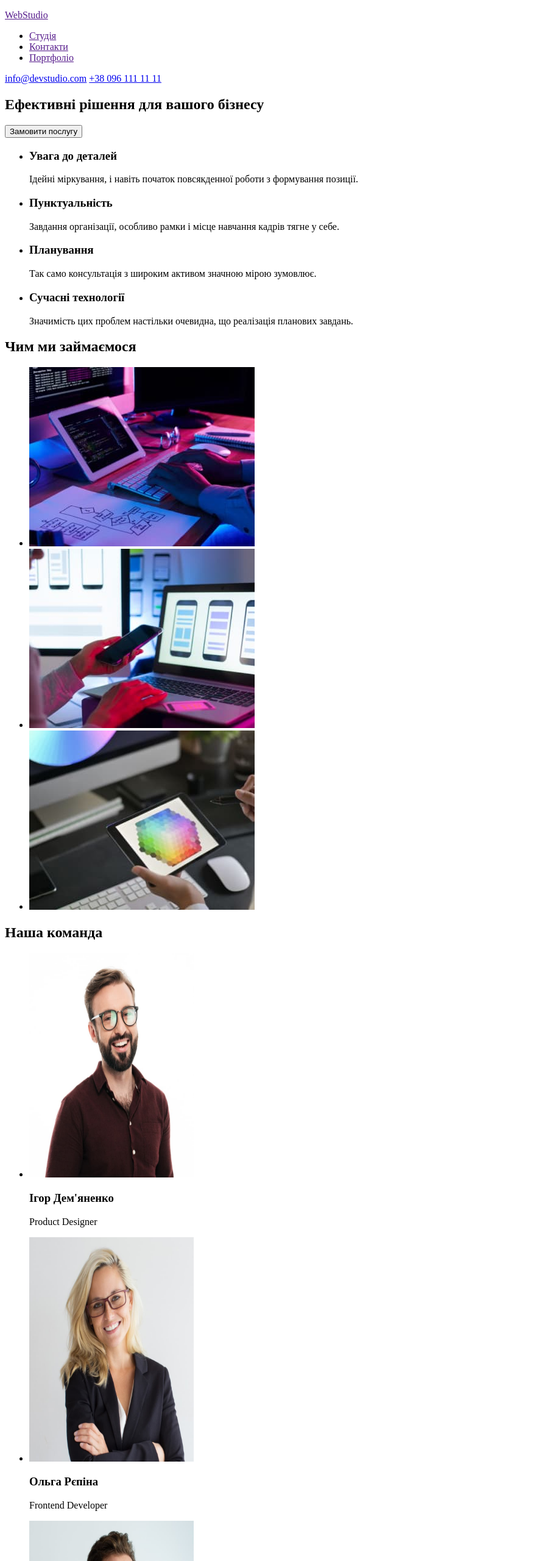
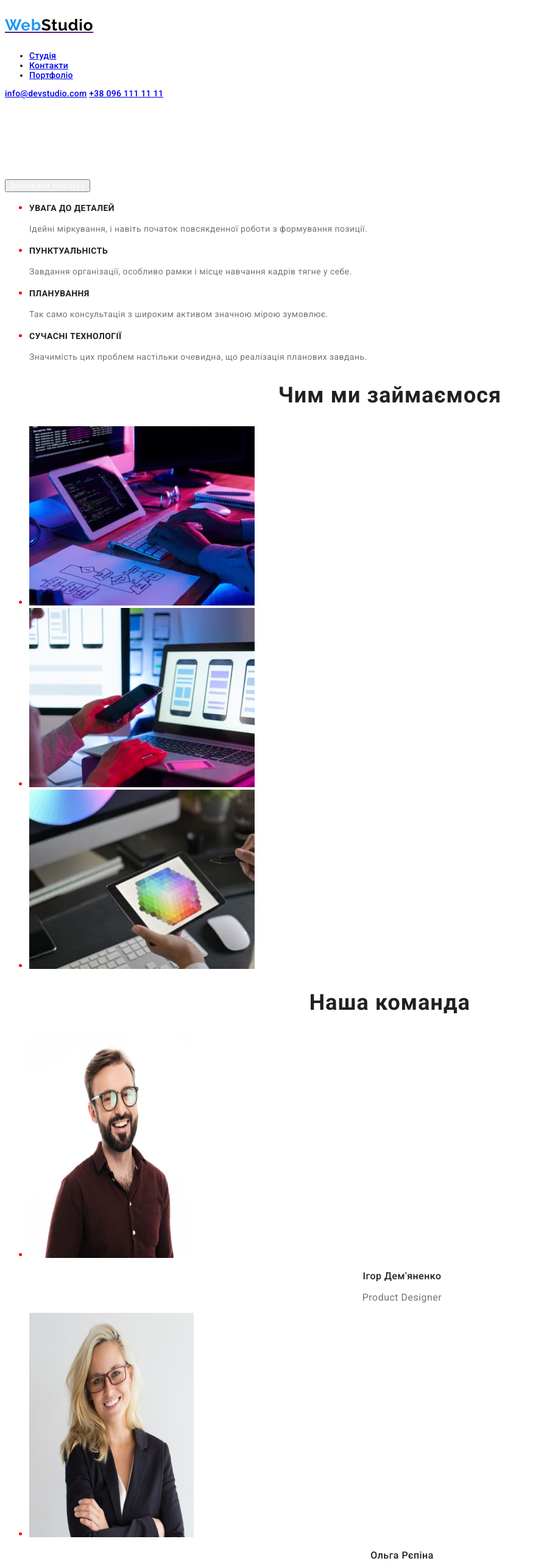
Before and after one commit to Gorodeckii912/goit-markup-hw-02, a plain HTML site: page index.html in a window 1280 px wide. Shown: the top 2560 px of the page at 61% size, without its empty margins (0-875 px from the left). Drawn offline with Linux system fonts and the light colour scheme.

Commit message:
final
html - ok

```diff
--- a/css/styles.css
+++ b/css/styles.css
@@ -1,3 +1,192 @@
-body { font-family: 'roboto';
+body {
+  font-family: "roboto", "raleway", "sans-serif";
+  color: red;
+}
+
+/* Голова */
+.logo {
+  font-family: "Raleway";
+  font-style: normal;
+  font-weight: 700;
+  font-size: 26px;
+  line-height: 31px;
+  letter-spacing: 0.03em;
+  color: #2196f3;
+}
+
+.logo2 {
+  font-family: "Raleway";
+  font-style: normal;
+  font-weight: 700;
+  font-size: 26px;
+  line-height: 31px;
+  letter-spacing: 0.03em;
+  color: #000000;
+}
+
+.TextNAV {
+  font-family: "Roboto";
+  font-style: normal;
+  font-weight: 500;
+  font-size: 14px;
+  line-height: 16px;
+  letter-spacing: 0.02em;
+  color: #212121;
+}
+
+/* Ноги */
+/* логотип скопирован из головы */
+
+
+.Adress {
+  font-family: "Roboto";
+  font-style: normal;
+  font-weight: 400;
+  font-size: 14px;
+  line-height: 24px;
+  letter-spacing: 0.03em;
+  color: #ffffff;
+}
+
+.MiT {
+  font-family: "Roboto";
+  font-style: normal;
+  font-weight: 400;
+  font-size: 14px;
+  line-height: 24px;
+  letter-spacing: 0.03em;
+  color: rgba(255, 255, 255, 0.6);
+}
+
+/* Майн веб */
+
+
+.HERO {
+  font-family: "Roboto";
+  font-style: normal;
+  font-weight: 900;
+  font-size: 44px;
+  line-height: 60px;
+  text-align: center;
+  letter-spacing: 0.06em;
+  text-transform: uppercase;
+  color: #ffffff;
+}
+.Hbutton {
+    display: flex;
+align-items: center;
+text-align: center;
+letter-spacing: 0.06em;
+color: #FFFFFF;
+cursor: pointer;
+}
+
+/* section1 */
+/* WS1h3 - Webstudio Section 1 H3 */
+/* WS1P -wEBSTUDIO Section 1 P */
+.WS1h3 {
+  font-family: "Roboto";
+  font-style: normal;
+  font-weight: 700;
+  font-size: 14px;
+  line-height: 16px;
+  letter-spacing: 0.03em;
+  text-transform: uppercase;
+  color: #212121;
+}
+.WS1P {
+  font-family: "Roboto";
+  font-style: normal;
+  font-weight: 400;
+  font-size: 14px;
+  line-height: 24px;
+  letter-spacing: 0.03em;
+  color: #757575;
+}
+
+
+/* section 2 */
+.WS2h2 {
+    font-family: 'Roboto';
+font-style: normal;
+font-weight: 700;
+font-size: 36px;
+line-height: 42px;
+text-align: center;
+letter-spacing: 0.03em;
+color: #212121;
+}
+
+/* section 3 */
+/* WS3h2 - Webstudio section 3 h3 */
+/* WS3h3 - Webstudio section 3 h3 */
+/* WS3p Webstudio section 3 p*/
+
+.WS3h2 {
+    font-family: 'Roboto';
+font-style: normal;
+font-weight: 700;
+font-size: 36px;
+line-height: 42px;
+text-align: center;
+letter-spacing: 0.03em;
+color: #212121;
+}
+
+.WS3h3 {
+    font-family: 'Roboto';
+font-style: normal;
+font-weight: 500;
+font-size: 16px;
+line-height: 19px;
+text-align: center;
+letter-spacing: 0.03em;
+color: #212121;
+}
+
+.WS3p {
+    font-family: 'Roboto';
+font-style: normal;
+font-weight: 400;
+font-size: 16px;
+line-height: 19px;
+text-align: center;
+letter-spacing: 0.03em;
+color: #757575;
 
 }
+        /*Portfolio  */
+
+.btnP {
+    font-family: 'Roboto';
+font-style: normal;
+font-weight: 500;
+font-size: 16px;
+line-height: 26px;
+text-align: center;
+letter-spacing: 0.03em;
+color: #212121;
+cursor: pointer;
+}
+
+/* section 2*/
+
+.PS2h3 {
+    font-family: 'Roboto';
+font-style: normal;
+font-weight: 700;
+font-size: 18px;
+line-height: 36px;
+letter-spacing: 0.06em;
+color: #212121;
+}
+
+.PS2p {
+    font-family: 'Roboto';
+font-style: normal;
+font-weight: 400;
+font-size: 16px;
+line-height: 30px;
+letter-spacing: 0.03em;
+color: #757575;
+}
--- a/index.html
+++ b/index.html
@@ -1,31 +1,31 @@
 <!DOCTYPE html>
 <html lang="en">
   <head>
-    <meta charset="UTF-8" />
-    <meta http-equiv="X-UA-Compatible" content="IE=edge" />
-    <meta name="viewport" content="width=device-width, initial-scale=1.0" />
+    <meta charset="UTF-8" >
+    <meta http-equiv="X-UA-Compatible" content="IE=edge" >
+    <meta name="viewport" content="width=device-width, initial-scale=1.0" >
     <title>WebStudio</title>
-    <link rel="preconnect" href="https://fonts.googleapis.com" />
-    <link rel="preconnect" href="https://fonts.gstatic.com" crossorigin />
+    <link rel="preconnect" href="https://fonts.googleapis.com" >
+    <link rel="preconnect" href="https://fonts.gstatic.com" crossorigin >
     <link
       href="https://fonts.googleapis.com/css2?family=Raleway:wght@700&family=Roboto:wght@400;500;700;900&display=swap"
       rel="stylesheet"
-    />
-    <link rel="stylesheet" href="css/style.css" />
+    >
+    <link rel="stylesheet" href="css/styles.css" >
   </head>
   <body>
     <!-- Zagolovok -->
 
     <header>
       <a href="">
-        <p>Web<span>Studio</span></p></a
+        <p class="logo">Web<span class="logo2">Studio</span></p></a
       >
 
-      <nav>
+      <nav class="TextNAV">
         <ul>
-          <li><a href=""> Студія </a></li>
-          <li><a href=""> Контакти </a></li>
-          <li><a href=""> Портфоліо </a></li>
+          <li><a href="index.html"> Студія </a></li>
+          <li><a href="#adres"> Контакти </a></li>
+          <li><a href="portfolio.html"> Портфоліо </a></li>
         </ul>
         <a href="mailto:info@devstudio.com">info@devstudio.com</a>
 
@@ -38,35 +38,35 @@
     <main>
       <!-- hero -->
       <section>
-        <h1>Ефективні рішення для вашого бізнесу</h1>
-        <button type="button">Замовити послугу</button>
+        <h1 class="HERO">Ефективні рішення для вашого бізнесу</h1>
+        <button type="button" class="Hbutton">Замовити послугу</button>
       </section>
 
       <section>
         <ul>
           <li>
-            <h3>Увага до деталей</h3>
-            <p>
+            <h3 class="WS1h3">Увага до деталей</h3>
+            <p class="WS1P">
               Ідейні міркування, і навіть початок повсякденної роботи з
               формування позиції.
             </p>
           </li>
           <li>
-            <h3>Пунктуальність</h3>
-            <p>
+            <h3 class="WS1h3">Пунктуальність</h3>
+            <p class="WS1P">
               Завдання організації, особливо рамки і місце навчання кадрів тягне
               у себе.
             </p>
           </li>
           <li>
-            <h3>Планування</h3>
-            <p>
+            <h3 class="WS1h3">Планування</h3>
+            <p class="WS1P">
               Так само консультація з широким активом значною мірою зумовлює.
             </p>
           </li>
           <li>
-            <h3>Сучасні технології</h3>
-            <p>
+            <h3 class="WS1h3">Сучасні технології</h3>
+            <p class="WS1P">
               Значимість цих проблем настільки очевидна, що реалізація планових
               завдань.
             </p>
@@ -75,22 +75,22 @@
       </section>
       <!-- work -->
       <section>
-        <h2>Чим ми займаємося</h2>
+        <h2 class="WS2h2">Чим ми займаємося</h2>
         <ul>
           <li>
-            <img src="images2/11.jpg" alt="printing" width="370" height="294" />
+            <img src="images2/11.jpg" alt="printing" width="370" height="294" >
           </li>
           <li>
-            <img src="images2/22.jpg" alt="looking" width="370" height="294" />
+            <img src="images2/22.jpg" alt="looking" width="370" height="294" >
           </li>
           <li>
-            <img src="images2/33.jpg" alt="drawing" width="370" height="294" />
+            <img src="images2/33.jpg" alt="drawing" width="370" height="294" >
           </li>
         </ul>
       </section>
       <!-- workers -->
       <section>
-        <h2>Наша команда</h2>
+        <h2 class="WS3h2">Наша команда</h2>
         <ul>
           <li>
             <img
@@ -98,9 +98,9 @@
               alt="Product Designer"
               width="270"
               height="368"
-            />
-            <h3>Ігор Дем'яненко</h3>
-            <p>Product Designer</p>
+            >
+            <h3 class="WS3h3">Ігор Дем'яненко</h3>
+            <p class="WS3p">Product Designer</p>
           </li>
           <li>
             <img
@@ -108,9 +108,9 @@
               alt="Frontend Developer"
               width="270"
               height="368"
-            />
-            <h3>Ольга Рєпіна</h3>
-            <p>Frontend Developer</p>
+            >
+            <h3 class="WS3h3">Ольга Рєпіна</h3>
+            <p class="WS3p">Frontend Developer</p>
           </li>
           <li>
             <img
@@ -118,9 +118,9 @@
               alt="Marketing"
               width="270"
               height="368"
-            />
-            <h3>Микола Тарасов</h3>
-            <p>Marketing</p>
+            >
+            <h3 class="WS3h3">Микола Тарасов</h3>
+            <p class="WS3p">Marketing</p>
           </li>
           <li>
             <img
@@ -128,9 +128,9 @@
               alt="UI Designer"
               width="270"
               height="368"
-            />
-            <h3>Михайло Єрмаков</h3>
-            <p>UI Designer</p>
+            >
+            <h3 class="WS3h3">Михайло Єрмаков</h3>
+            <p class="WS3p">UI Designer</p>
           </li>
         </ul>
       </section>
@@ -139,18 +139,18 @@
     <!-- nogi -->
     <footer>
       <a href="">
-        <p>Web<span>Studio</span></p></a
+        <p class="logo">Web<span class="logo2">Studio</span></p></a
       >
 
-      <address>
+      <address id="adres">
         <ul>
-          <li>
+          <li class="Adress">
             <a href="https://goo.gl/maps/HSLJZPjqChN5azph9">
               м. Київ, пр-т Лесі Українки, 26</a
             >
           </li>
-          <li><a href="mailto:info@devstudio.com">info@devstudio.com</a></li>
-          <li><a href="tel:+380961111111">+38 096 111 11 11</a></li>
+          <li class="MiT"><a href="mailto:info@devstudio.com">info@devstudio.com</a></li>
+          <li class="MiT"><a href="tel:+380961111111">+38 096 111 11 11</a></li>
         </ul>
       </address>
     </footer>
```
Also changed, not shown: portfolio.html (+43 -43 lines).
